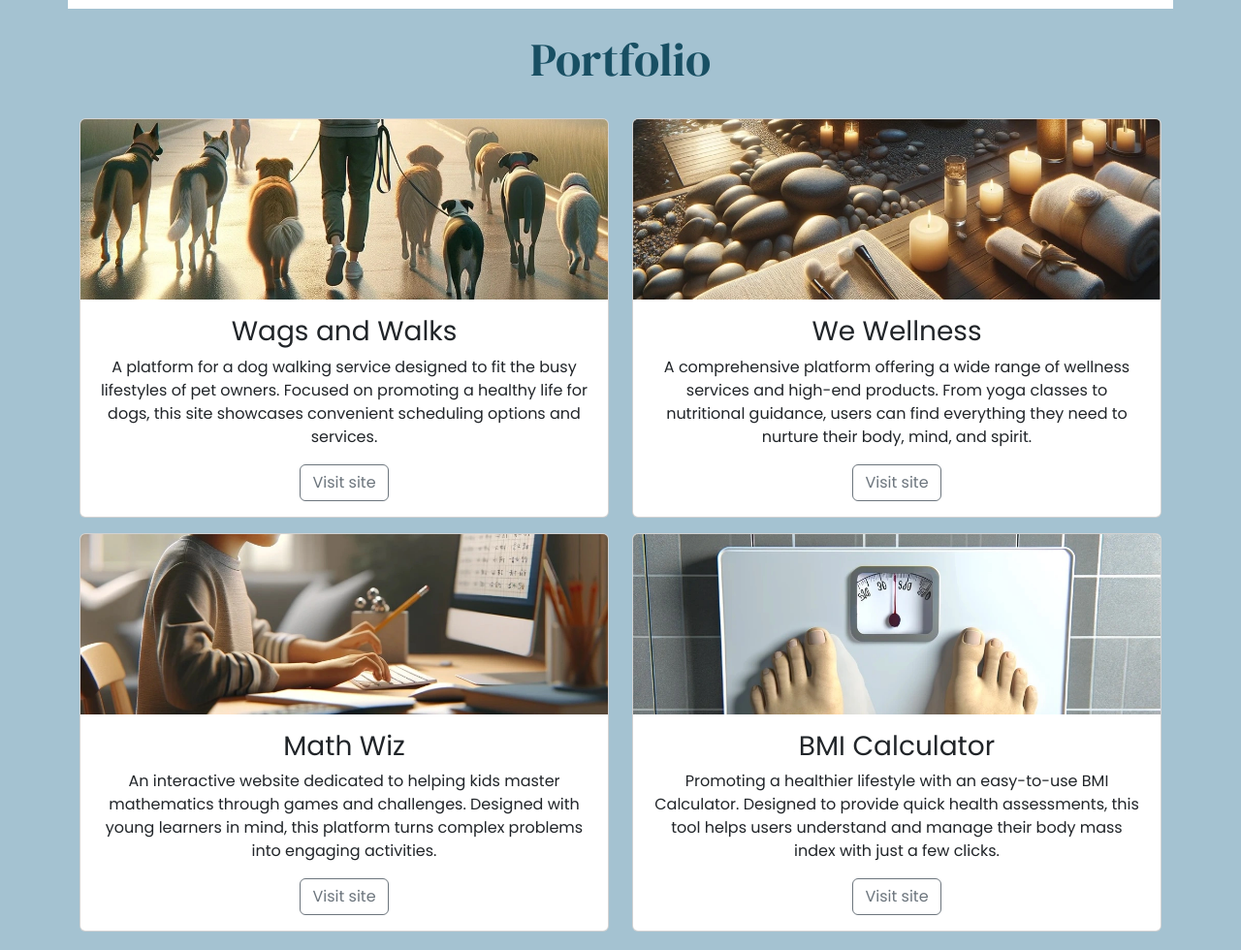
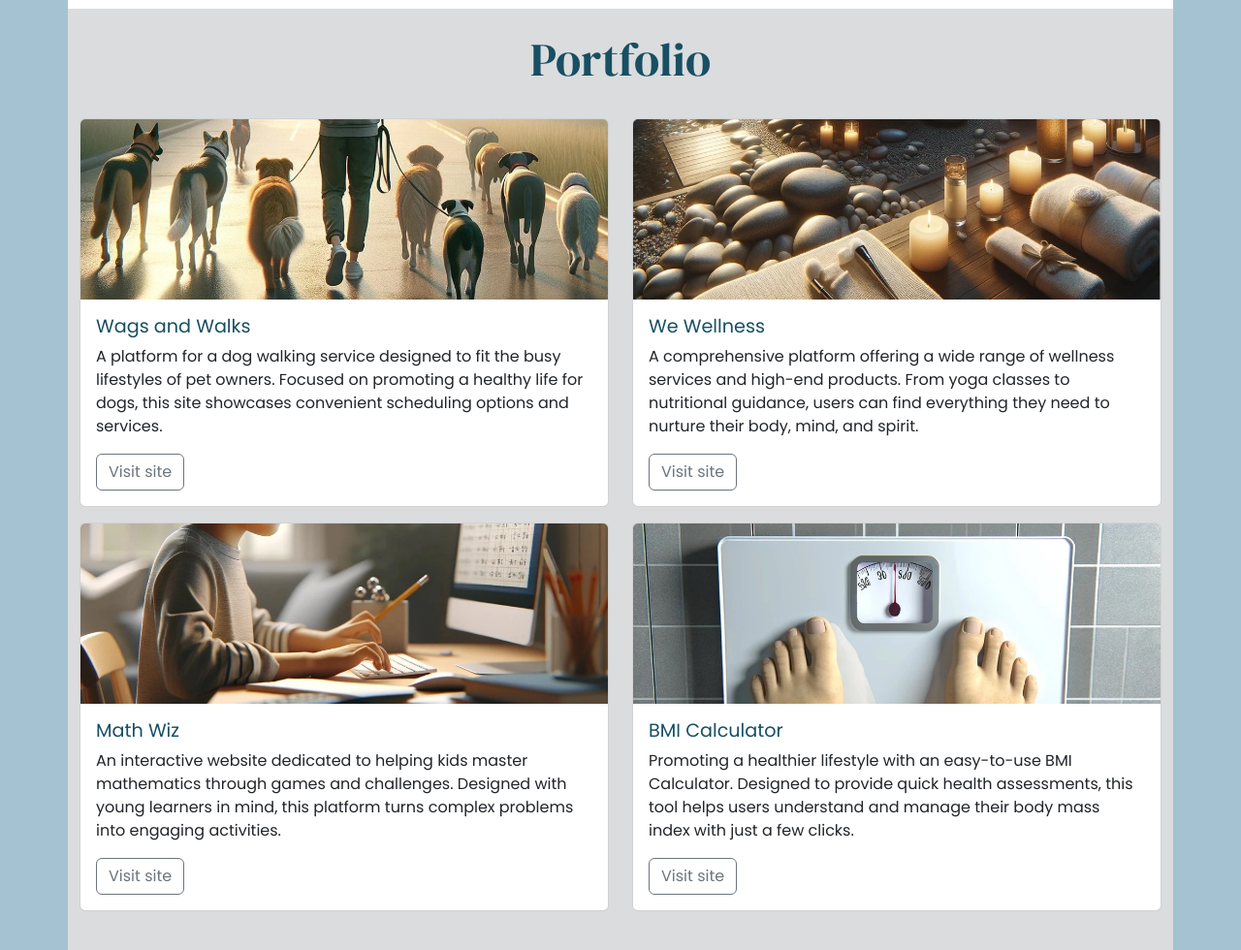
Before and after one commit to gwhitdev/portfolio-site, a plain HTML site: page index.html in a window 1280 px wide. Shown: the part 1040-2020 px from the top of the page at 97% size. Drawn offline with nearby package versions, Linux system fonts and the light colour scheme.

Commit message:
added custom styles

```diff
--- a/assets/css/style.css
+++ b/assets/css/style.css
@@ -38,7 +38,27 @@ h2 {
     background-color: #dbdcde; /* light grey*/
 }
 
+#portfolio .card-title {
+    color: #184f63;
+    font-size: 1.2rem;
+}
+
+#portfolio .btn-outline-secondary:hover {
+    background-color: #1f7798;
+}
+
+#portfolio .card-text {
+    min-height: 120px;
+}
+
+
 /* Contact */
 #contact {
     background-color: white;
 }
+
+@media screen and (min-width: 1200px) {
+    #portfolio .card-text {
+        min-height: auto;
+    }
+}
--- a/index.html
+++ b/index.html
@@ -108,12 +108,12 @@
         </div>
     </section>
     <!-- portfolio section starts here -->
-    <section class="container pb-4">
+    <section id="portfolio" class="container pb-4">
             <div class="row">
                 <div class="col-12 text-center my-4">
                     <h2 class="display-5">Portfolio</h2>
                 </div>
-                <div class="text-center col-12 col-md-6">
+                <div class="col-12 col-md-6">
                     <div class="card mb-3" >
                     <img src="assets/images/wags-and-walks.webp" class="card-img-top" alt="A man walking several dogs early in the morning">
                     <div class="card-body">
@@ -123,7 +123,7 @@
                     </div>
                   </div>
                 </div>
-                <div class="text-center col-12 col-md-6">
+                <div class="col-12 col-md-6">
                     <div class="card mb-3" >
                         <img src="assets/images/we-wellness.webp" class="card-img-top" alt="A spa with candles towels and natural material">
                         <div class="card-body">
@@ -133,7 +133,7 @@
                         </div>
                       </div>
                 </div>
-                <div class="text-center col-12 col-md-6">
+                <div class="col-12 col-md-6">
                     <div class="card mb-3" >
                     <img src="assets/images/math-wiz.webp" class="card-img-top" alt="A child practicing math at a computer">
                     <div class="card-body">
@@ -143,7 +143,7 @@
                     </div>
                   </div>
                 </div>
-                <div class="text-center col-12 col-md-6">
+                <div class="col-12 col-md-6">
                     <div class="card mb-3" >
                     <img src="assets/images/bmi-calculator.webp" class="card-img-top" alt="Weighing scales seen from the first person view of the person standing on the scales">
                     <div class="card-body">
```
